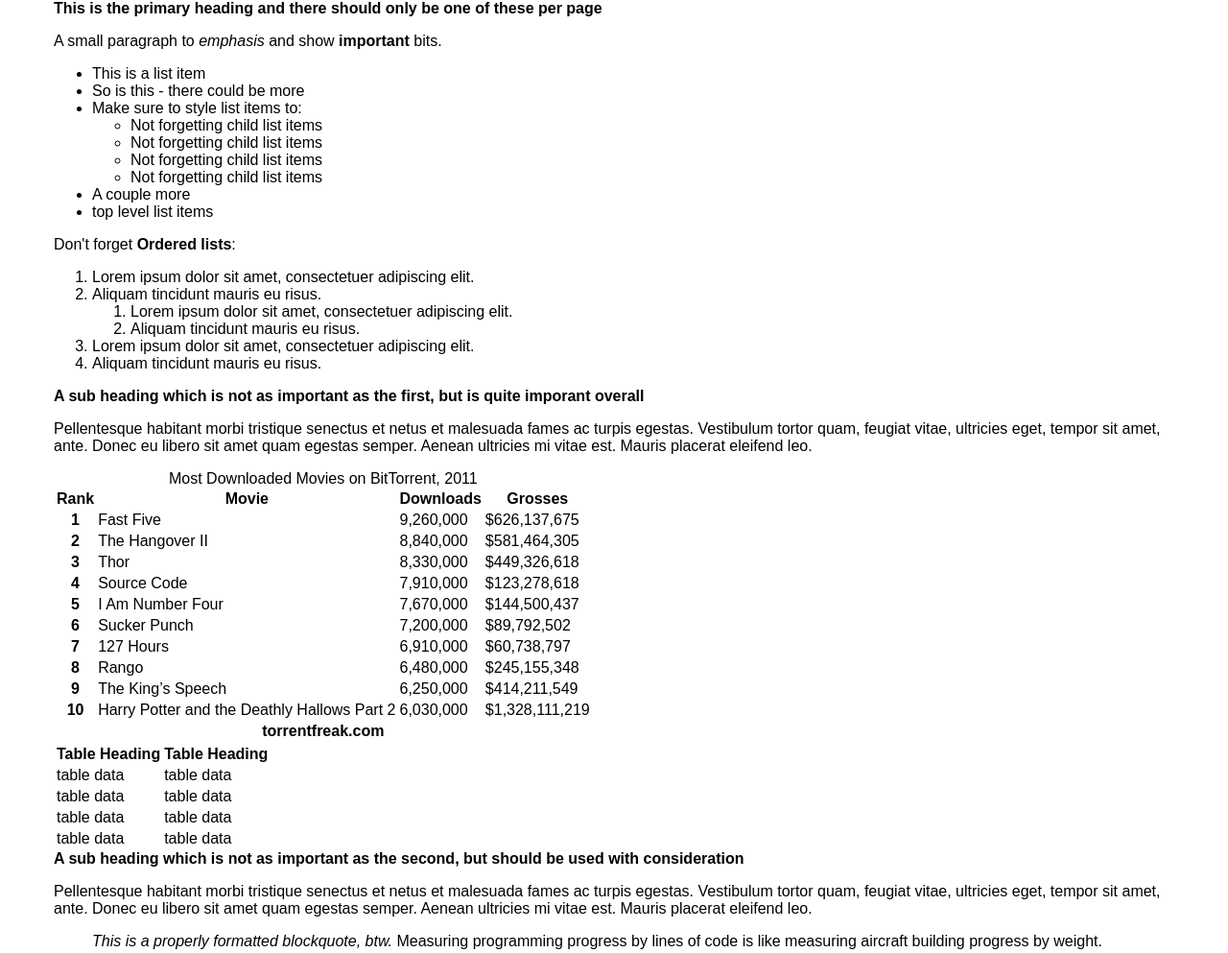
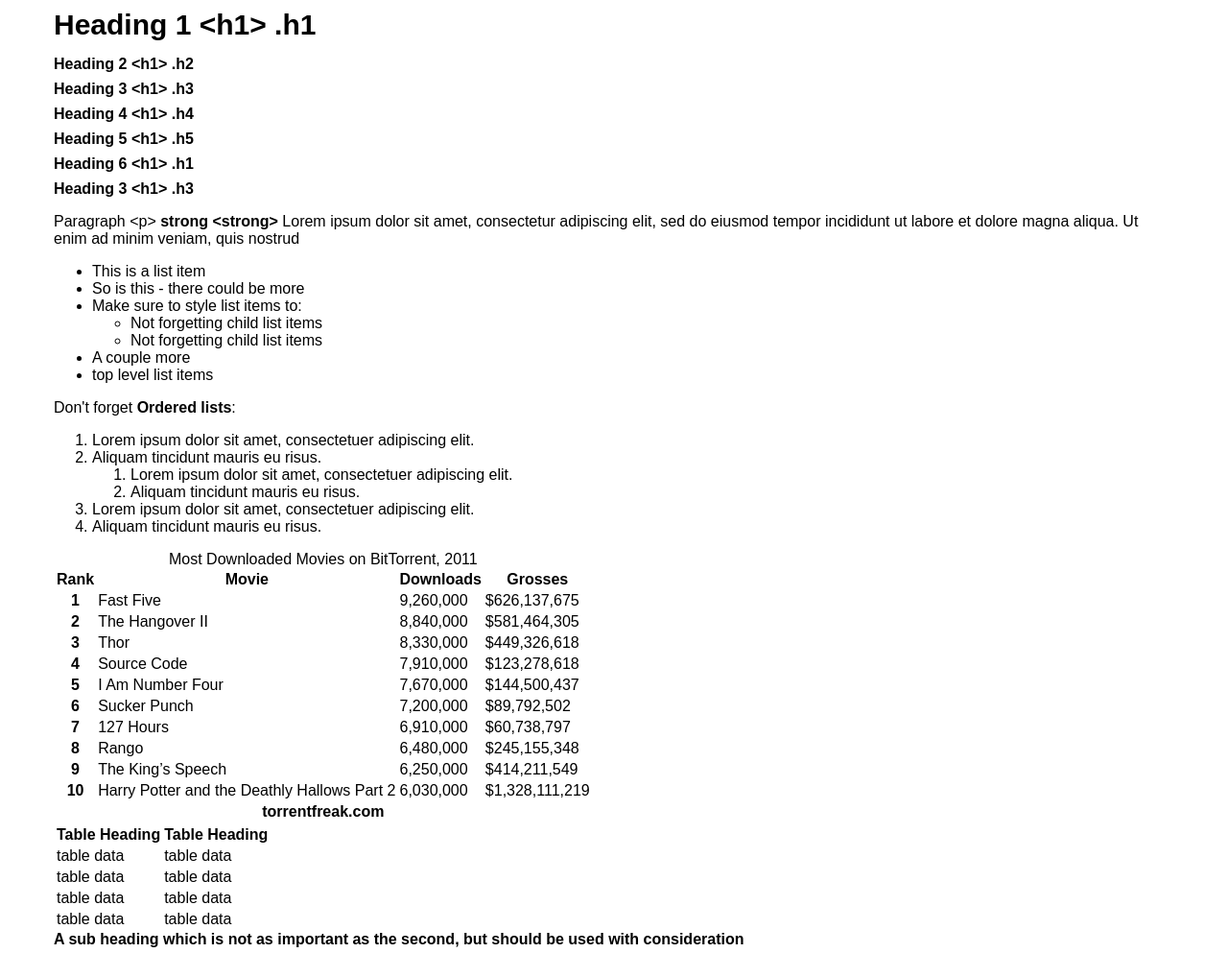
Before and after one commit to maciekpastuszka/Build-tools-sandbox, a website: page public/styleguide.html in a window 1280 px wide. Shown: the top 993 px of the page at 96% size. Drawn offline with nearby package versions, Linux system fonts and the light colour scheme; files that its build step writes are made by us from their sources.

Commit message:
add headings

```diff
--- a/public/styleguide.html
+++ b/public/styleguide.html
@@ -24,15 +24,24 @@
 
 
 <div class="container">
-    <h1>This is the primary heading and there should only be one of these per page</h1>
-    <p>A small paragraph to <em>emphasis</em> and show <strong>important</strong> bits.</p>
+    <h1 class="h1">Heading 1 &lt;h1&gt; .h1</h1>
+    <h2 class="h2">Heading 2 &lt;h1&gt; .h2</h2>
+    <h3 class="h3">Heading 3 &lt;h1&gt; .h3</h3>
+    <h4 class="h4">Heading 4 &lt;h1&gt; .h4</h4>
+    <h5 class="h5">Heading 5 &lt;h1&gt; .h5</h5>
+    <h6 class="h6">Heading 6 &lt;h1&gt; .h1</h6>
+
+    <h1 class="h3">Heading 3 &lt;h1&gt; .h3</h1>
+
+    <p>Paragraph &lt;p&gt; <strong>strong &lt;strong&gt;</strong> Lorem ipsum dolor sit amet, consectetur adipiscing elit, sed do eiusmod tempor incididunt ut labore et dolore magna aliqua. Ut enim ad minim veniam, quis nostrud</p>
+
+
+
     <ul>
         <li>This is a list item</li>
         <li>So is this - there could be more</li>
         <li>Make sure to style list items to:
             <ul>
-                <li>Not forgetting child list items</li>
-                <li>Not forgetting child list items</li>
                 <li>Not forgetting child list items</li>
                 <li>Not forgetting child list items</li>
             </ul>
@@ -52,12 +61,7 @@
         <li>Lorem ipsum dolor sit amet, consectetuer adipiscing elit.</li>
         <li>Aliquam tincidunt mauris eu risus.</li>
     </ol>
-    <h2>A sub heading which is not as important as the first, but is quite imporant overall</h2>
-    <p>
-        Pellentesque habitant morbi tristique senectus et netus et malesuada fames ac turpis egestas. Vestibulum tortor
-        quam, feugiat vitae, ultricies eget, tempor sit amet, ante. Donec eu libero sit amet quam egestas semper. Aenean
-        ultricies mi vitae est. Mauris placerat eleifend leo.
-    </p>
+
 
     <table class="t1"
            summary="Top 10 downloaded movies in 2011 using BitTorrent, in descending order, listing number of downloads and worldwide cinema grosses">
```
